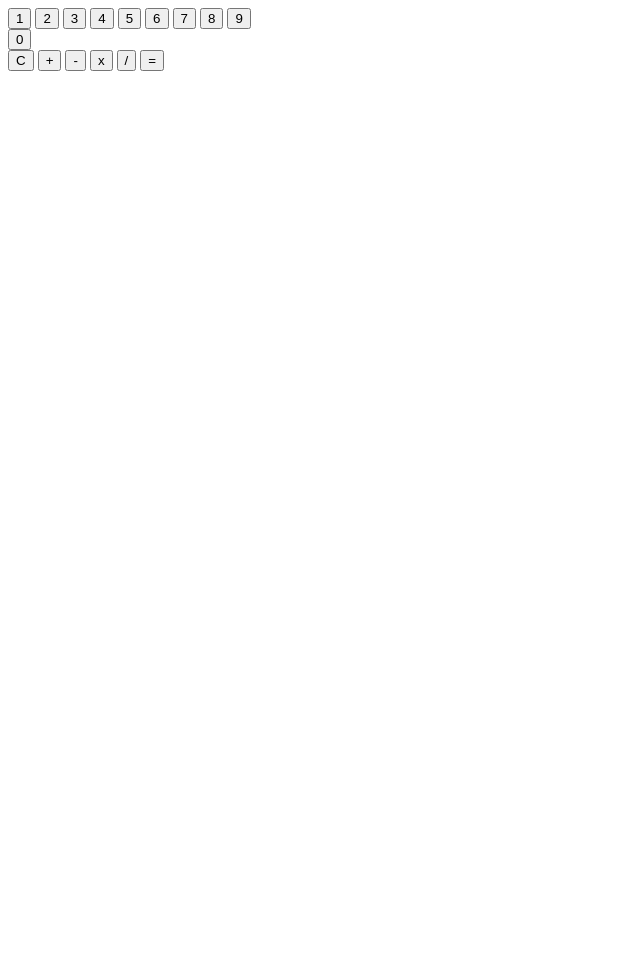
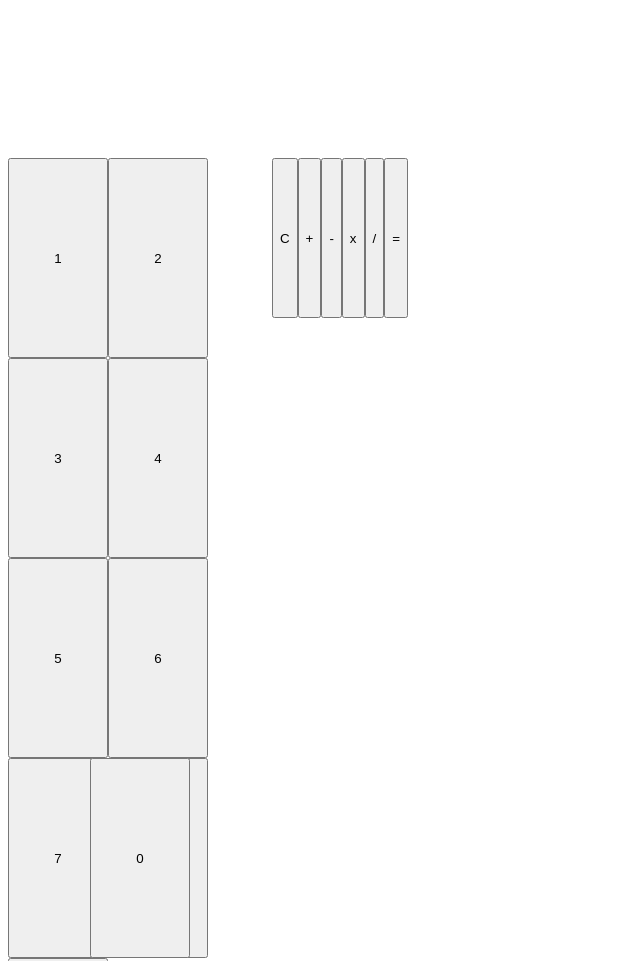
Before and after one commit to Ketki916/odin-calculator, a plain HTML site: page index.html in a window 1280 px wide. Shown: the top 961 px of the page, without its empty margins (0-640 px from the left). Before the commit the page ends 800 px from the top, so only its background shows below. Drawn offline with Linux system fonts and the light colour scheme.

Commit message:
Rename container containing digit 0 button to digit-0-container.
Make calculator elements flexboxes and flex items in CSS. Add height and width to elements to fit a 400 x 950 pixel calculator.

```diff
--- a/index.html
+++ b/index.html
@@ -27,7 +27,7 @@
                     <button class="digit-8">8</button>
                     <button class="digit-9">9</button>
                 </div>
-                <div class="digit-0">
+                <div class="digit-0-container">
                     <button class="digit-0">0</button>
                 </div>
             </div>
--- a/style.css
+++ b/style.css
@@ -0,0 +1,70 @@
+body {
+    height: 950px;;
+}
+
+.calculator-container {
+    box-sizing: border-box;
+    width: 400px;
+    display: flex;
+    flex-direction: column;
+}
+
+.display-container {
+    box-sizing: border-box;
+    height: 150px;
+    flex: 0 1 auto;
+}
+
+.button-container {
+    flex: 1;
+    display: flex;
+}
+
+.digits-container {
+    box-sizing: border-box;
+    width: 300px;
+    flex: 0 1 auto;
+    display: flex;
+    flex-direction: column;
+}
+
+.digits-1-to-9 {
+    box-sizing: border-box;
+    height: 600px;
+    flex: 0 1 auto;
+    display: flex;
+    flex-wrap: wrap;
+}
+
+.digit-1, .digit-2, .digit-3, .digit-4, .digit-5, .digit-6, .digit-7, .digit-8, .digit-9 {
+    box-sizing: border-box;
+    height: 200px;
+    width: 100px;
+    flex: 0 1 auto;
+}
+
+.digit-0-container {
+    flex: 1;
+    display: flex;
+    justify-content: center;
+    align-items: center;
+}
+
+.digit-0 {
+    box-sizing: border-box;
+    height: 200px;
+    width: 100px;
+    flex: 0 1 auto;
+}
+
+.other-buttons-container {
+    flex: 1;
+    display: flex;
+    flex-direction: column;
+}
+
+.clear, .plus, .minus, .times, .divide, .equals {
+    box-sizing: border-box;
+    height: 160px;
+    flex: 0 1 auto;
+}
```
